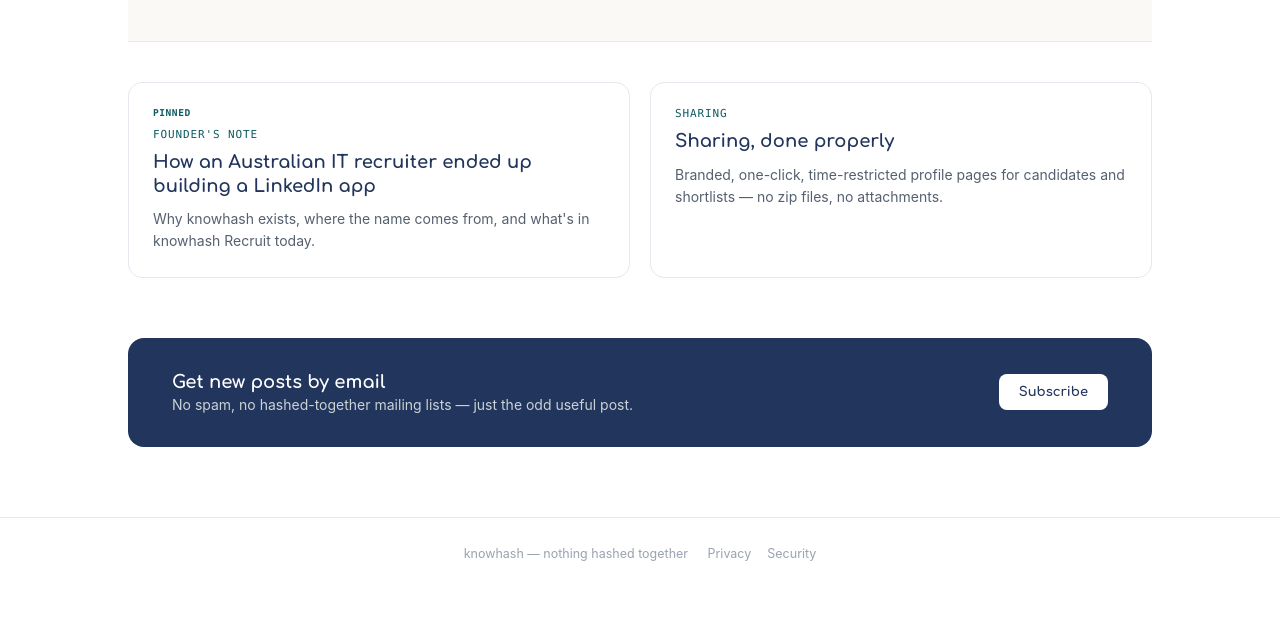
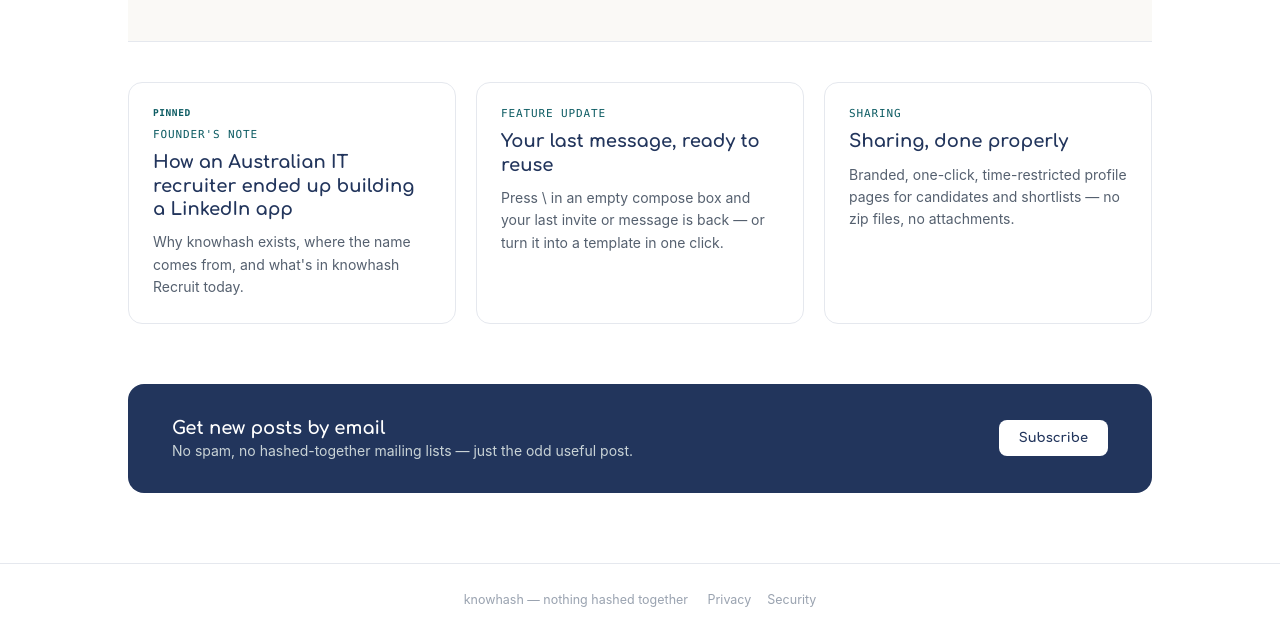
Before and after one commit to TeamEmployment/knowhash-website, a website: page blog.html in a window 1280 px wide. Shown: the part 281-916 px from the top of the page. Before the commit the page ends 870 px from the top, so only its background shows below. Drawn offline with Linux system fonts and the light colour scheme.

Commit message:
Add blog entry for last message update

```diff
--- a/blog.html
+++ b/blog.html
@@ -197,6 +197,11 @@
       <h3>How an Australian IT recruiter ended up building a LinkedIn app</h3>
       <p>Why knowhash exists, where the name comes from, and what's in knowhash Recruit today.</p>
     </a>
+    <a class="post-card" href="blog/last-message-reuse.html" style="text-decoration:none;">
+      <div class="kicker">Feature update</div>
+      <h3>Your last message, ready to reuse</h3>
+      <p>Press \ in an empty compose box and your last invite or message is back — or turn it into a template in one click.</p>
+    </a>
     <a class="post-card" href="blog/sharing.html" style="text-decoration:none;">
       <div class="kicker">Sharing</div>
       <h3>Sharing, done properly</h3>
```
Also changed, not shown: 2 other files.
